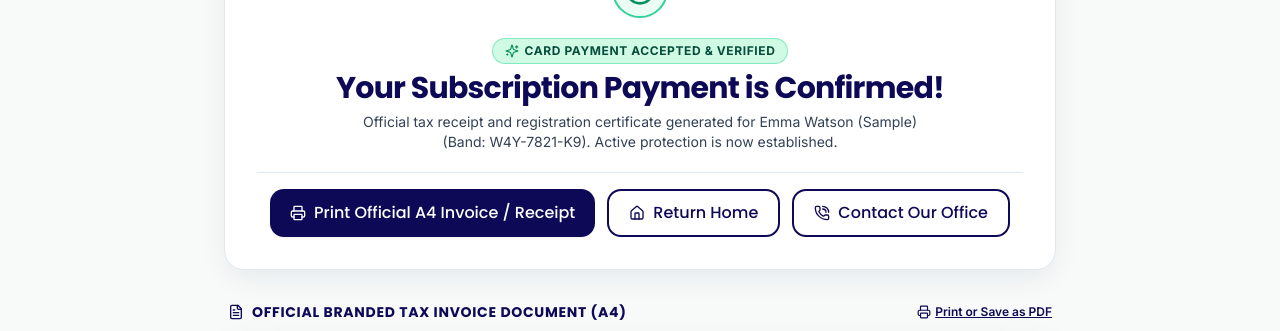
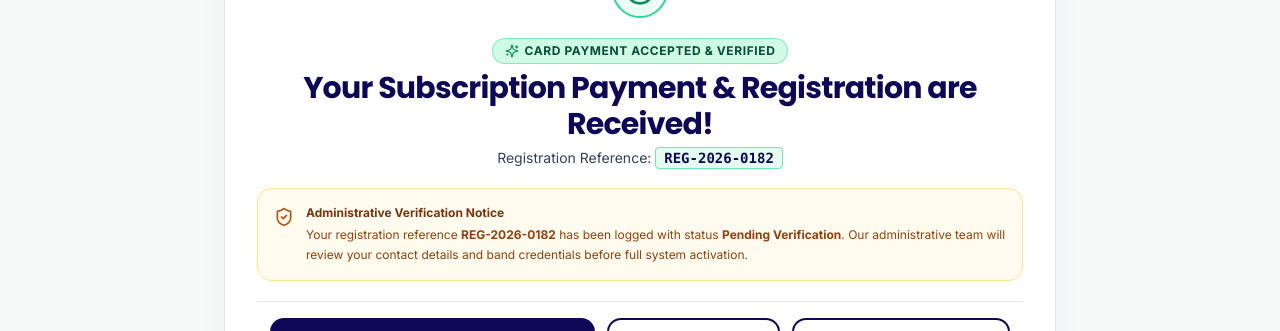
Before and after one commit to arminshaf3/We-4-You, a React (Vite) app: page /registration/confirmation in a window 1280 px wide. Shown: the part 248-579 px from the top of the page. Built offline with nearby package versions, Linux system fonts and the light colour scheme; no server answers; the database is empty.

Commit message:
feat: connect public registration form with validation and admin verification flow to Supabase

```diff
--- a/src/pages/public/RegisterPage.tsx
+++ b/src/pages/public/RegisterPage.tsx
@@ -29,7 +29,7 @@ import { RelationshipType, PaymentMethod } from '../../types';
 export const RegisterPage: React.FC = () => {
   const navigate = useNavigate();
   const [searchParams] = useSearchParams();
-  const { activeVendors, activePlans, settings, bands, submitPublicRegistration, addToast } = useApp();
+  const { activeVendors, activePlans, settings, bands, registrations, submitPublicRegistration, addToast } = useApp();
 
   const [currentStep, setCurrentStep] = useState<number>(1);
   const [isSubmitting, setIsSubmitting] = useState(false);
@@ -161,20 +161,21 @@ export const RegisterPage: React.FC = () => {
   // Step Validation
   const validateStep = (step: number): boolean => {
     const newErrors: { [key: string]: string } = {};
+    const phoneRegex = /^\+?[0-9\s\-()]{7,20}$/;
 
     if (step === 1) {
       if (!guardianName.trim()) newErrors.guardianName = 'Contact full name is required.';
       if (!relationship) newErrors.relationship = 'Please select your relationship to the wearer.';
-      if (!mobile.trim() || mobile.trim().length < 7) {
-        newErrors.mobile = 'A valid primary mobile telephone number is required.';
+      if (!mobile.trim() || !phoneRegex.test(mobile.trim())) {
+        newErrors.mobile = 'A valid primary mobile telephone number is required (7-20 digits).';
       }
       if (email && !/^[^\s@]+@[^\s@]+\.[^\s@]+$/.test(email)) {
         newErrors.email = 'Please provide a valid email format or leave empty.';
       }
       if (hasSecondaryContact) {
         if (!secName.trim()) newErrors.secName = 'Secondary contact name is required when enabled.';
-        if (!secPhone.trim() || secPhone.trim().length < 7) {
-          newErrors.secPhone = 'Secondary contact phone number is required.';
+        if (!secPhone.trim() || !phoneRegex.test(secPhone.trim())) {
+          newErrors.secPhone = 'A valid secondary contact phone number is required.';
         }
       }
     }
@@ -185,15 +186,27 @@ export const RegisterPage: React.FC = () => {
         newErrors.bandCode = 'Printed band reference code is required.';
       } else {
         const formattedCode = bandCode.trim().toUpperCase();
+
+        // 1. Check for duplicate pending/approved registrations
+        const duplicate = registrations.find(
+          (r) => r.bandCode.replace(/[\s-]/g, '').toUpperCase() === formattedCode.replace(/[\s-]/g, '') &&
+                 (r.status === 'pending_verification' || r.status === 'approved')
+        );
+
+        if (duplicate) {
+          newErrors.bandCode = `Band ${formattedCode} already has an active registration submission (#${duplicate.referenceNumber}).`;
+        } else {
+          // 2. Check band status in inventory
           const existingBand = bands.find(
             (b) => b.referenceCode.replace(/[\s-]/g, '').toUpperCase() === formattedCode.replace(/[\s-]/g, '')
           );
 
           if (existingBand) {
             if (existingBand.status === 'assigned') {
-            newErrors.bandCode = 'This band reference is already registered. If you need a replacement or re-assignment, please contact our office.';
+              newErrors.bandCode = 'This band reference is already assigned. If you need a replacement, please contact our office.';
             } else if (existingBand.status === 'retired' || existingBand.status === 'lost') {
               newErrors.bandCode = 'This band reference has been retired or reported lost. Please contact our office.';
+            }
           }
         }
       }
@@ -208,6 +221,8 @@ export const RegisterPage: React.FC = () => {
     if (step === 3) {
       if (!selectedPlanId) {
         newErrors.planId = 'Please select a subscription plan.';
+      } else if (!activePlans.some((p) => p.id === selectedPlanId)) {
+        newErrors.planId = 'The selected plan is currently inactive. Please choose an active plan.';
       }
     }
 
@@ -220,7 +235,7 @@ export const RegisterPage: React.FC = () => {
 
     if (step === 5) {
       if (!authorityConfirmed) {
-        newErrors.authority = 'You must confirm that you are authorized to register for this individual.';
+        newErrors.authority = 'You must confirm authorization and consent to proceed with registration.';
       }
     }
 
--- a/src/pages/public/RegistrationConfirmationPage.tsx
+++ b/src/pages/public/RegistrationConfirmationPage.tsx
@@ -114,14 +114,28 @@ export const RegistrationConfirmationPage: React.FC = () => {
 
             <h1 className="text-2xl sm:text-3xl font-heading font-bold text-navy">
               {isCardPaid
-                ? 'Your Subscription Payment is Confirmed!'
+                ? 'Your Subscription Payment & Registration are Received!'
                 : 'Your Registration is Ready for Office Verification'}
             </h1>
             <p className="text-xs sm:text-sm text-content-body max-w-xl mx-auto">
-              {isCardPaid
-                ? `Official tax receipt and registration certificate generated for ${childName} (Band: ${bandCode}). Active protection is now established.`
-                : 'Your submission has been queued for office verification.'}
+              Registration Reference:{' '}
+              <span className="font-mono font-bold text-navy bg-mint-pale px-2 py-0.5 rounded border border-emerald-300">
+                {referenceNumber}
+              </span>
             </p>
+          </div>
+
+          {/* Verification Notice Banner */}
+          <div className="p-4 bg-amber-50/80 rounded-brand border border-amber-200 text-left text-xs text-amber-950 flex items-start gap-3">
+            <ShieldCheck className="w-5 h-5 text-amber-700 flex-shrink-0 mt-0.5" />
+            <div className="space-y-1">
+              <span className="font-bold text-amber-900 block">
+                Administrative Verification Notice
+              </span>
+              <p className="text-amber-800 leading-relaxed">
+                Your registration reference <strong>{referenceNumber}</strong> has been logged with status <strong>Pending Verification</strong>. Our administrative team will review your contact details and band credentials before full system activation.
+              </p>
+            </div>
           </div>
 
           {/* Quick Action Toolbar */}
```
Lines whose indentation alone changed are shown as unchanged.
